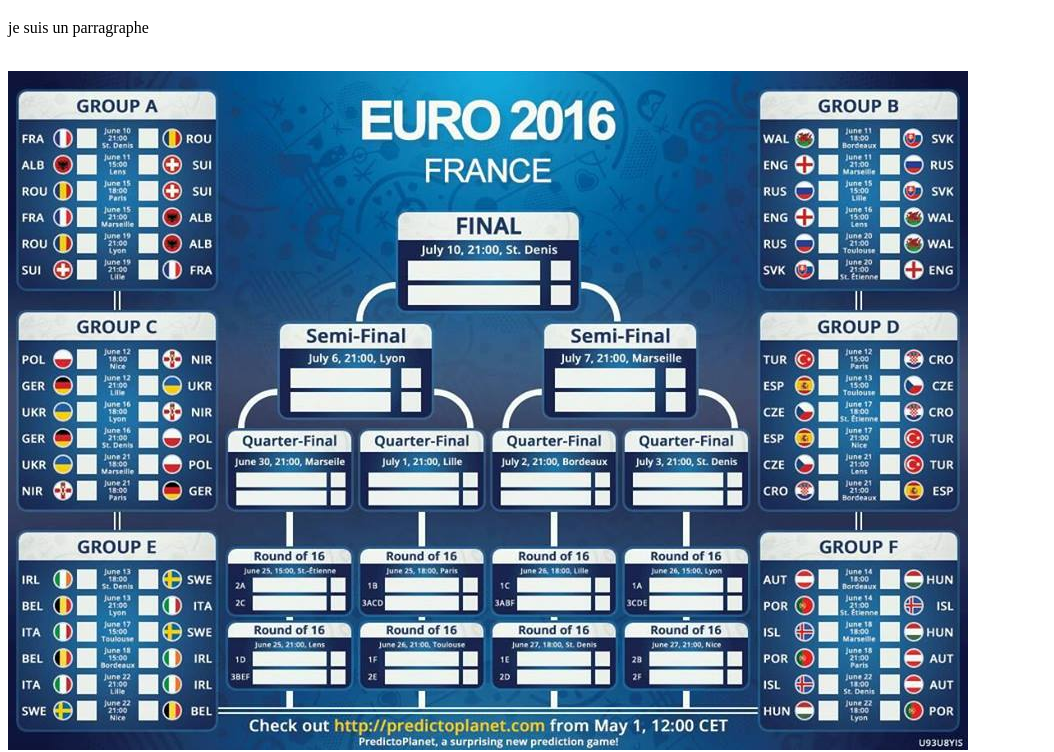
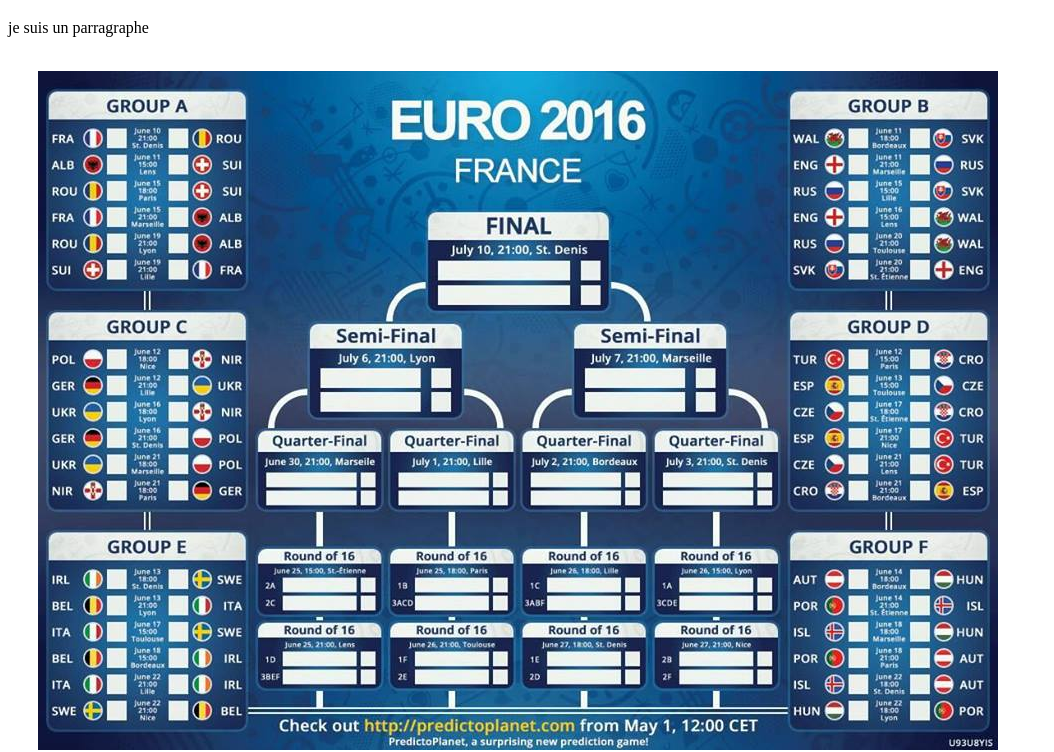
Before and after one commit to AntonioFenitra/hi, a plain HTML site: page test.html in a window 1280 px wide. Shown: the part 61-813 px from the top of the page, without its empty margins (0-1054 px from the left). Drawn offline with Linux system fonts and the light colour scheme.

Commit message:
un peut de css

```diff
--- a/test.css
+++ b/test.css
@@ -1 +1,5 @@
- head
+ #euro{
+	 padding:top;
+	 margin-left: 30px;
+
+ }
```
